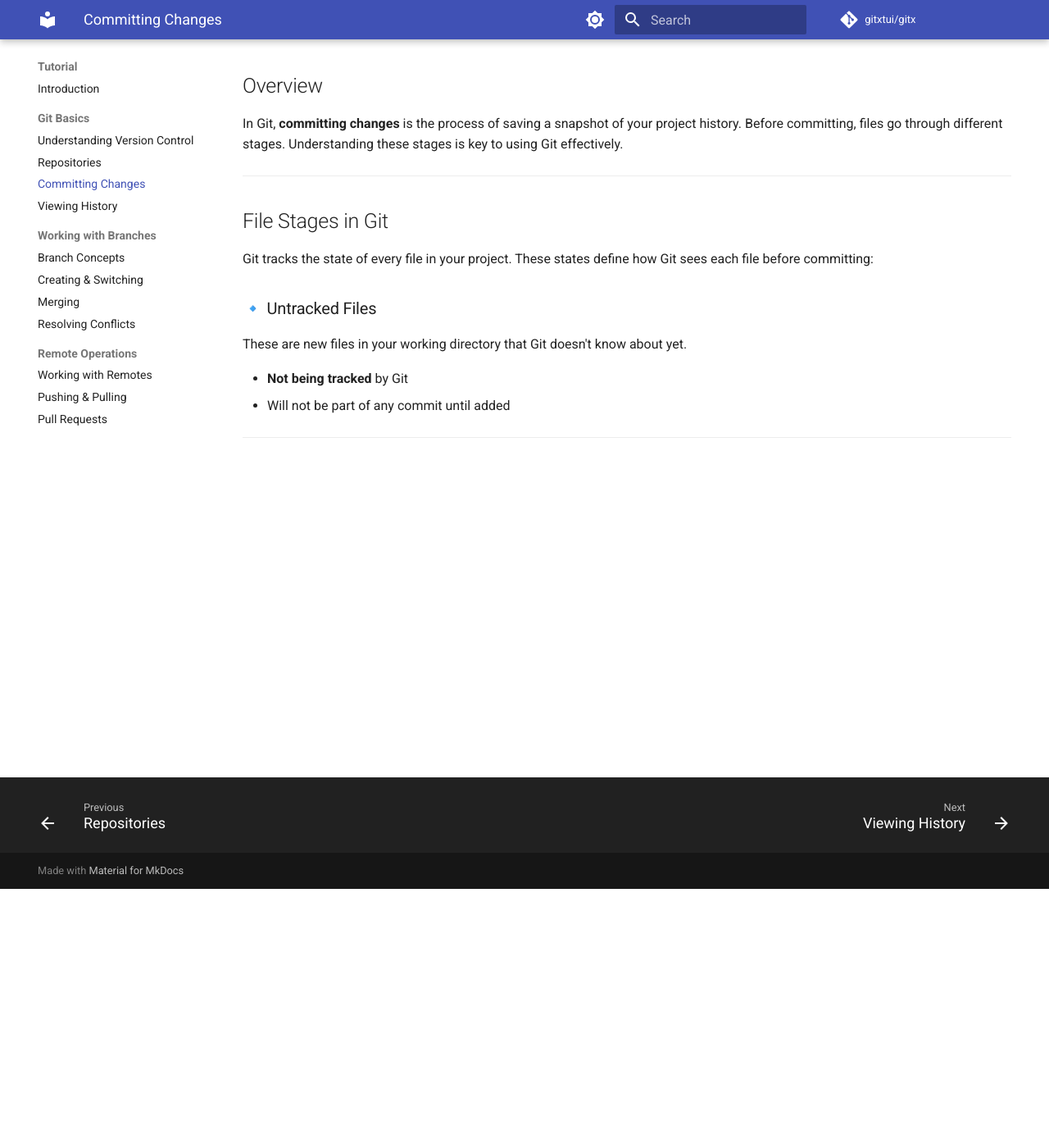
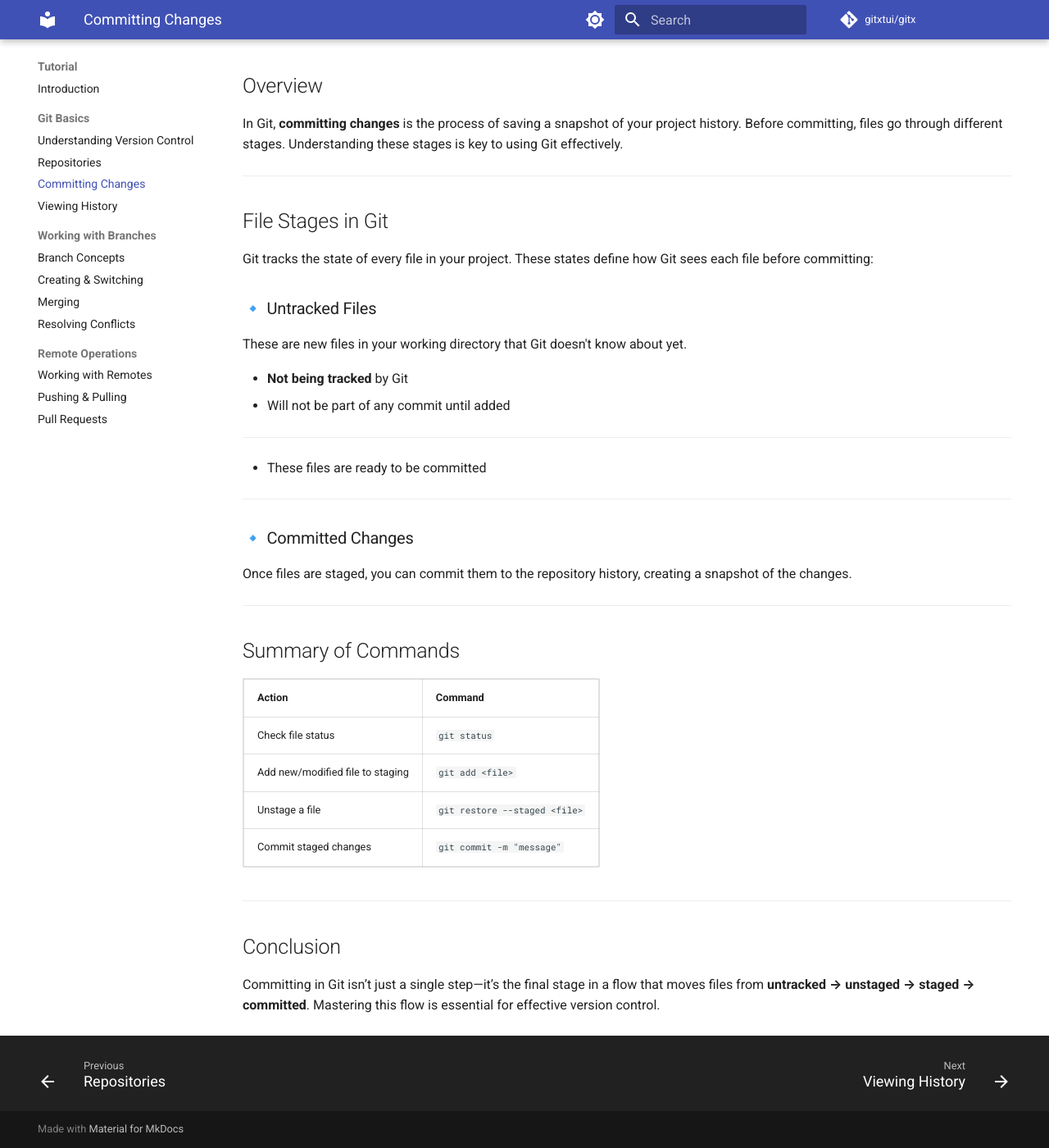
Before and after one commit to bakayu/gitx, an MkDocs documentation site: the page built from docs/tutorial/basics/committing.md, in a window 1280 px wide and 1400 px high, scrolled down 316 px. Shown: the whole window at 82% size. Built offline with MkDocs 1.6.1 and Material for MkDocs 9.7.7, drawn with Linux system fonts in a browser that asks for light colours; comment, search, counter and statistics services are not loaded.

Commit message:
doc: complete committing.md
Signed-off-by: Ashmit Singh <ashmit9955@gmail.com>

```diff
--- a/docs/tutorial/basics/committing.md
+++ b/docs/tutorial/basics/committing.md
@@ -20,3 +20,28 @@ These are new files in your working directory that Git doesn't know about yet.
 - Will not be part of any commit until added
 
 ---
+
+- These files are ready to be committed
+
+---
+
+### 🔹 Committed Changes
+
+Once files are staged, you can commit them to the repository history, creating a snapshot of the changes.
+
+---
+
+## Summary of Commands
+
+| Action | Command |
+| --- | --- |
+| Check file status | `git status` |
+| Add new/modified file to staging | `git add <file>` |
+| Unstage a file | `git restore --staged <file>` |
+| Commit staged changes | `git commit -m "message"` |
+
+---
+
+## Conclusion
+
+Committing in Git isn’t just a single step—it’s the final stage in a flow that moves files from **untracked → unstaged → staged → committed**. Mastering this flow is essential for effective version control.
```
